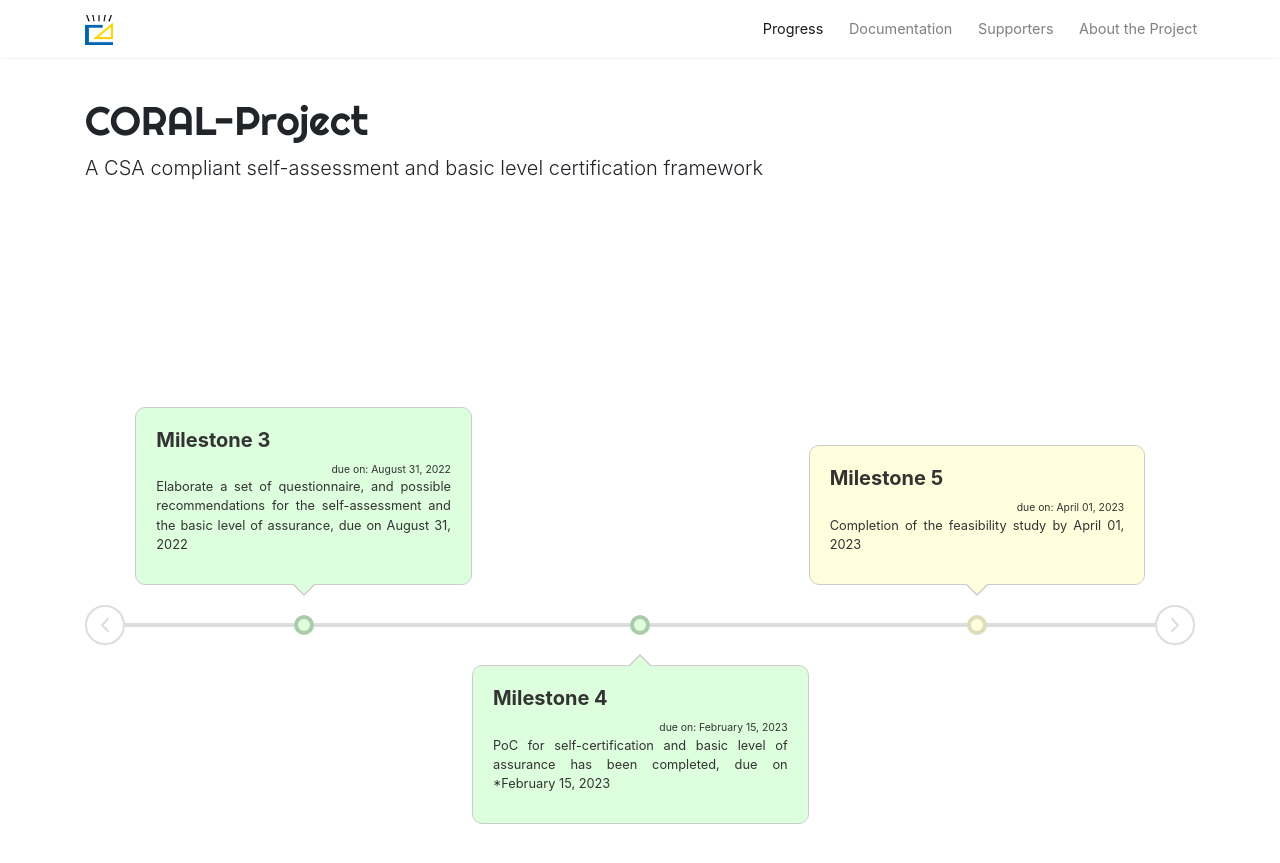
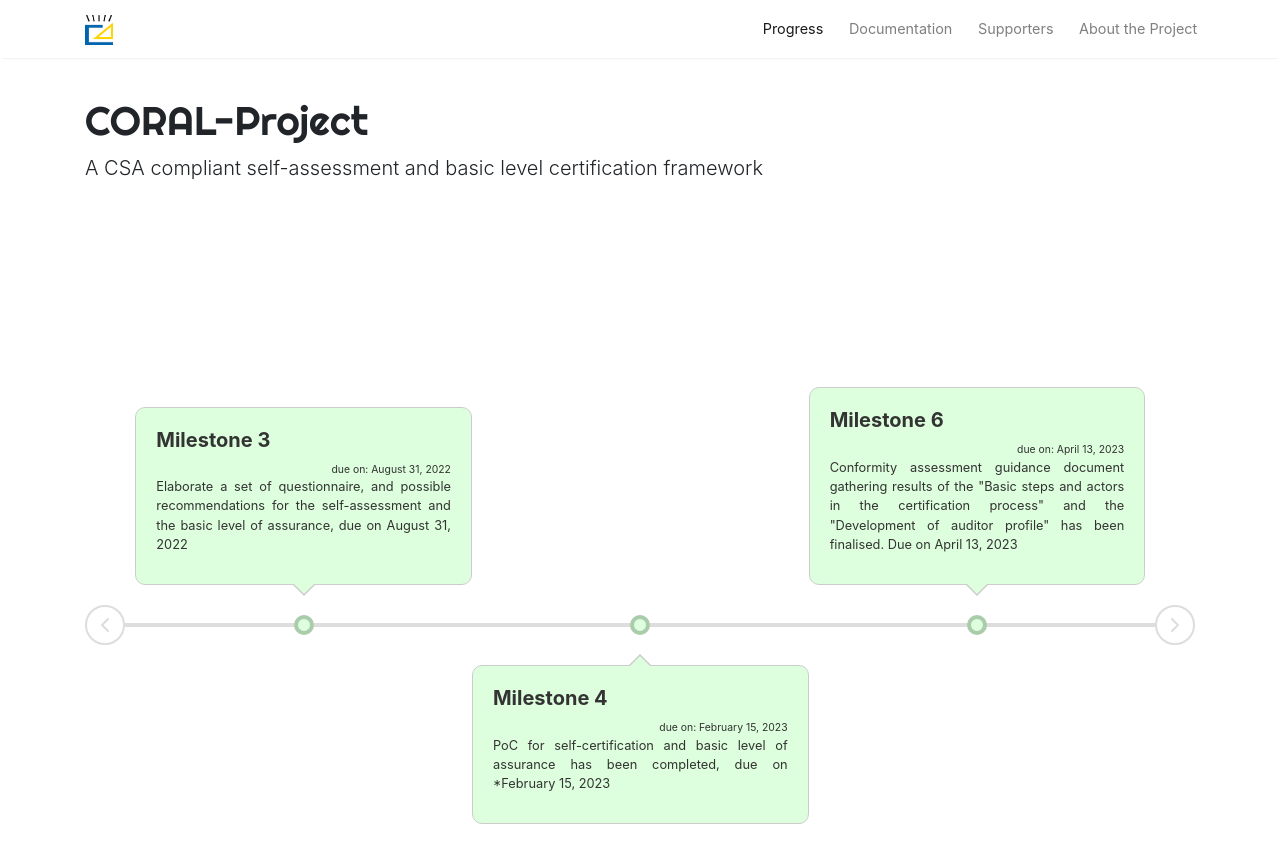
Before and after one commit to NC3-LU/coral-project, a Jekyll site: the page built from blog.md, in a window 1280 px wide and 900 px high. Shown: the top 863 px of the window. Built offline with Jekyll 4.4.1, drawn with Linux system fonts in a browser that asks for light colours; nearby versions of some CDN libraries; the list of posts is cut into pages by our own code.

Commit message:
updated timeline

```diff
--- a/_data/timeline.yml
+++ b/_data/timeline.yml
@@ -18,14 +18,14 @@
   date: 15/02/2023
   done: True
 
-- title: Milestone 5
-  description: Completion of the feasibility study by April 01, 2023
-  date: 01/04/2023
-  done: False
-
 - title: Milestone 6
   description: Conformity assessment guidance document gathering results of the "Basic steps and actors in the certification process" and the "Development of auditor profile" has been finalised. Due on April 13, 2023
   date: 13/04/2023
+  done: True
+
+- title: Milestone 5
+  description: Completion of the feasibility study by April 01, 2023
+  date: 30/04/2023
   done: False
 
 - title: Milestone 7
```
